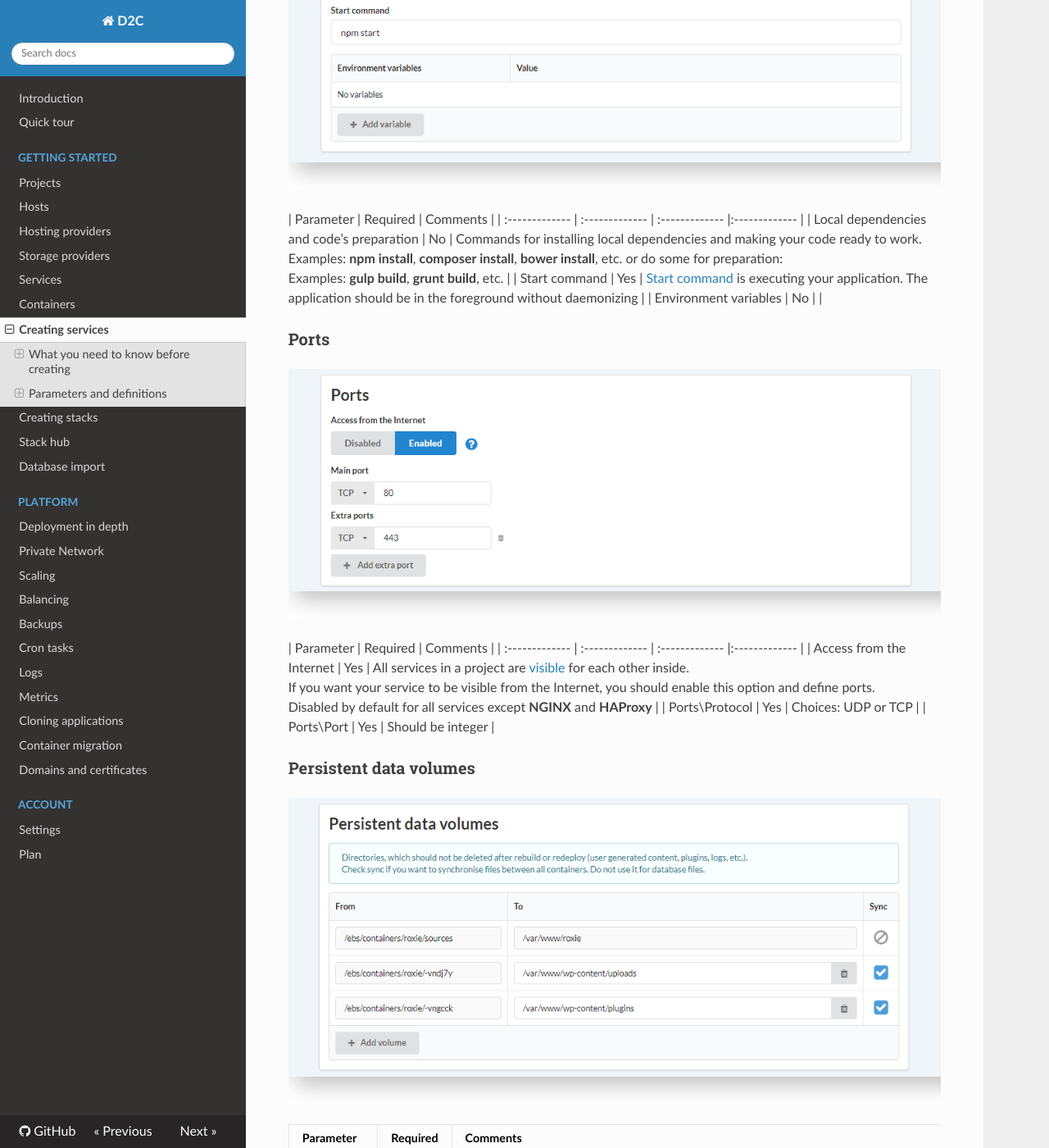
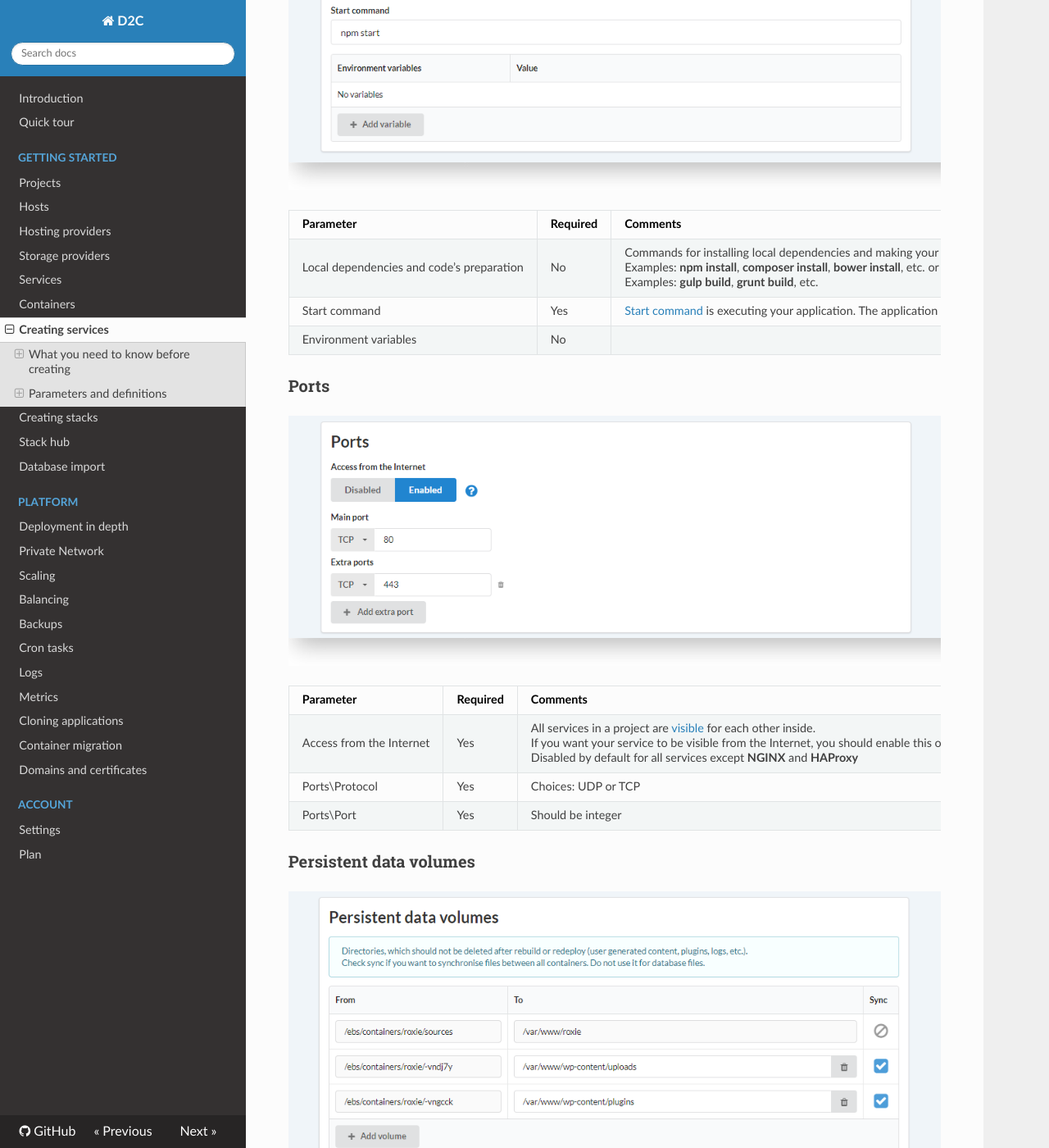
Before and after one commit to d2cio/docs, an MkDocs documentation site: the page built from docs/getting-started/creating-services.md, in a window 1280 px wide and 1400 px high, scrolled down 2966 px. Shown: the whole window at 82% size. Built offline with MkDocs 1.6.1, drawn with Linux system fonts in a browser that asks for light colours; nearby versions of some CDN libraries; old or Windows-style settings are respelled for this version of MkDocs.

Commit message:
Fix tables

```diff
--- a/docs/getting-started/creating-services.md
+++ b/docs/getting-started/creating-services.md
@@ -65,8 +65,8 @@ Only for [Application](/getting-started/services/#application-services) and base
 
 ![Creating services - volumes](../img/creating_services_app_settings.png)
 
-| Parameter                                 | Required       | Comments |
-| :------------- |                            :------------- | :------------- |:------------- |
+| Parameter  | Required       | Comments |
+| :------------- | :------------- | :------------- |
 | Local dependencies and code's preparation | No     |  Commands for installing local dependencies and making your code ready to work.<br>Examples: **npm install**, **composer install**, **bower install**, etc. or do some for preparation:<br> Examples: **gulp build**, **grunt build**, etc. |
 | Start command                             | Yes    |  [Start command](/platform/deployment/#running) is executing your application. The application should be in the foreground without daemonizing |
 | Environment variables                     | No     |   |
@@ -75,8 +75,8 @@ Only for [Application](/getting-started/services/#application-services) and base
 
 ![Creating services - Ports](../img/creating_services_ports.png)
 
-| Parameter                     | Required     | Comments |
-| :------------- | :------------- | :------------- |:------------- |
+| Parameter | Required | Comments |
+| :------------- | :------------- | :------------- |
 | Access from the Internet      | Yes | All services in a project are [visible](/platform/private-network/) for each other inside.<br> If you want your service to be visible from the Internet, you should enable this option and define ports.<br>Disabled by default for all services except **NGINX** and **HAProxy** |
 | Ports\Protocol               | Yes  | Choices: UDP or TCP |
 | Ports\Port                   | Yes  | Should be integer |
```
